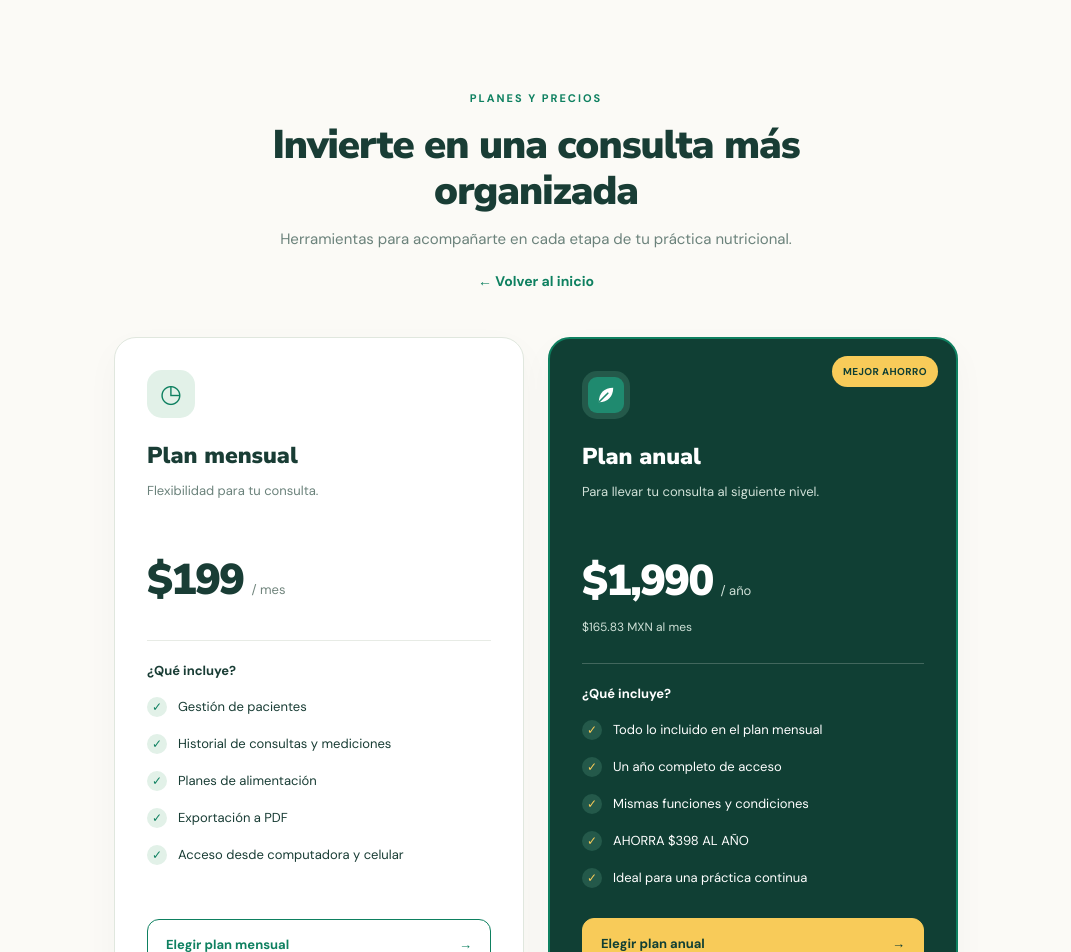
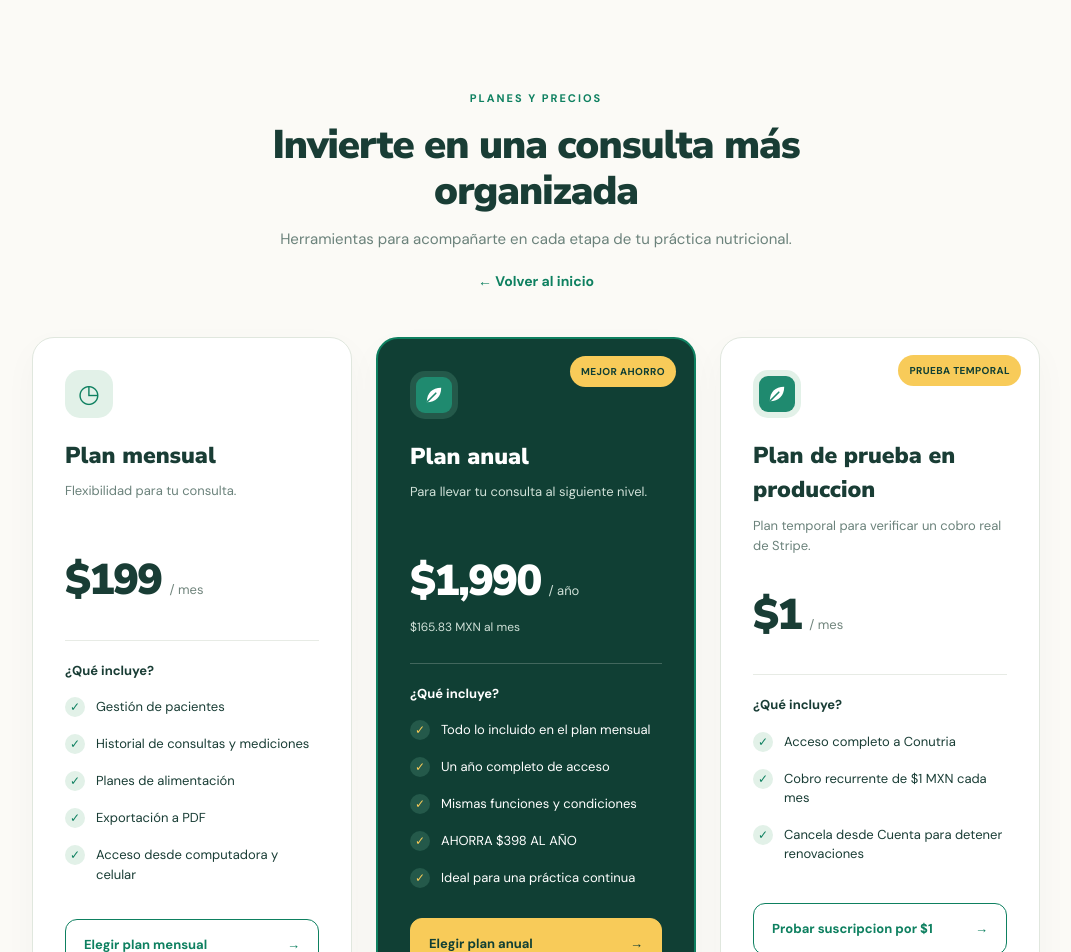
Before and after one commit to ivandg11/conutria, a React (Vite) app in the folder client/: page /planes in a window 1280 px wide. Shown: the top 952 px of the page, without its empty margins (104-1175 px from the left). Built offline with nearby package versions, Linux system fonts and the light colour scheme; no server answers.

Commit message:
update test stripe

```diff
--- a/client/src/pages/Account.jsx
+++ b/client/src/pages/Account.jsx
@@ -16,7 +16,7 @@ const money = (value) =>
     value ?? 0,
   );
 const planName = (plan) =>
-  ({ MONTHLY: 'Mensual', ANNUAL: 'Anual', LIFETIME: 'De por vida' })[plan] ??
+  ({ MONTHLY: 'Mensual', ANNUAL: 'Anual', PRODUCTION_TEST: 'Prueba temporal de produccion', LIFETIME: 'De por vida' })[plan] ??
   plan ??
   'Sin plan';
 const statusName = (status) =>
--- a/client/src/pages/LegalDocuments.jsx
+++ b/client/src/pages/LegalDocuments.jsx
@@ -183,7 +183,9 @@ function TermsOfUse() {
       <p>
         Los precios se muestran en pesos mexicanos antes de iniciar el pago:
         plan mensual por <strong>$199 MXN por periodo mensual</strong> y plan
-        anual por <strong>$1,990 MXN por periodo anual</strong>. El pago se
+        anual por <strong>$1,990 MXN por periodo anual</strong>. Tambien hay un
+        plan temporal de prueba por <strong>$1 MXN por periodo mensual</strong>,
+        con renovacion automatica hasta que se cancele desde Cuenta. El pago se
         realiza mediante Stripe. El importe y las condiciones se muestran
         antes de confirmar el pago.{' '}
         <strong>
--- a/client/src/pages/SuperadminDashboard.jsx
+++ b/client/src/pages/SuperadminDashboard.jsx
@@ -588,7 +588,7 @@ function Renewals({ items }) {
           <span>
             <strong>{item.name}</strong>
             <small>
-              {item.plan === 'ANNUAL' ? 'Anual' : 'Mensual'} ·{' '}
+              {item.plan === 'ANNUAL' ? 'Anual' : item.plan === 'PRODUCTION_TEST' ? 'Prueba temporal / mes' : 'Mensual'} ·{' '}
               {date(item.renewsAt)}
             </small>
           </span>
--- a/client/src/pages/SuscriptionPlans.css
+++ b/client/src/pages/SuscriptionPlans.css
@@ -35,7 +35,7 @@
 
 .nc-pricing-grid {
   display: grid;
-  grid-template-columns: repeat(2, minmax(0, 410px));
+  grid-template-columns: repeat(3, minmax(0, 320px));
   justify-content: center;
   align-items: stretch;
   gap: 24px;
@@ -265,6 +265,12 @@
   text-align: center;
 }
 
+@media (max-width: 1100px) {
+  .nc-pricing-grid {
+    grid-template-columns: repeat(2, minmax(0, 410px));
+  }
+}
+
 @media (max-width: 720px) {
   .nc-pricing {
     padding: 60px 18px;
--- a/client/src/pages/SuscriptionPlans.jsx
+++ b/client/src/pages/SuscriptionPlans.jsx
@@ -36,6 +36,20 @@ const plans = [
     ],
     button: 'Elegir plan anual',
     featured: true,
+  },
+  {
+    id: 'production_test',
+    name: 'Plan de prueba en produccion',
+    description: 'Plan temporal para verificar un cobro real de Stripe.',
+    price: '$1',
+    period: '/ mes',
+    features: [
+      'Acceso completo a Conutria',
+      'Cobro recurrente de $1 MXN cada mes',
+      'Cancela desde Cuenta para detener renovaciones',
+    ],
+    button: 'Probar suscripcion por $1',
+    testOnly: true,
   },
 ];
 
@@ -91,6 +105,9 @@ export default function SubscriptionPlans() {
             {plan.featured && (
               <span className="nc-plan-badge">MEJOR AHORRO</span>
             )}
+            {plan.testOnly && (
+              <span className="nc-plan-badge">PRUEBA TEMPORAL</span>
+            )}
 
             <div className="nc-plan-icon" aria-hidden="true">
               {plan.id === 'monthly' ? '◷' : <Logo size={36} showName={false} />}
@@ -132,7 +149,9 @@ export default function SubscriptionPlans() {
             <p className="nc-plan-footnote">
               {plan.id === 'monthly'
                 ? 'Pago mensual. Consulta las condiciones antes de contratar.'
-                : 'Pago anual anticipado. Consulta las condiciones antes de contratar.'}
+                : plan.id === 'production_test'
+                  ? 'Cargo real de $1 MXN cada mes con renovacion automatica. Cancela desde Cuenta para detener futuros cargos.'
+                  : 'Pago anual anticipado. Consulta las condiciones antes de contratar.'}
             </p>
           </article>
         ))}
```
Also changed, not shown: 2 other files (tests, documents, lock files or other folders).
